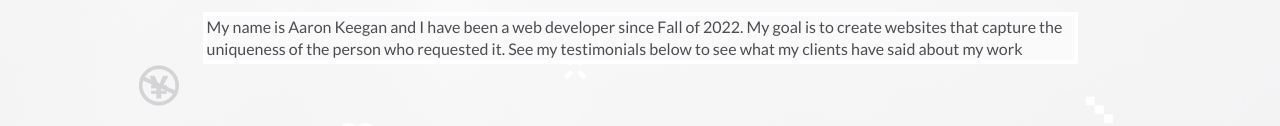
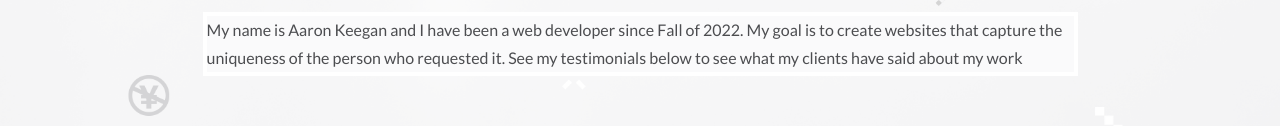
Before and after one commit to AKeeganDev/Capstone_1, a website: page index.html in a window 1280 px wide. Shown: the part 528-654 px from the top of the page. Drawn offline with Linux system fonts and the light colour scheme; a web font is replaced by a local one.

Commit message:
Fix line height for textarea in .welcome

```diff
--- a/css/style.scss
+++ b/css/style.scss
@@ -230,7 +230,7 @@ body {
       max-width: 875px;
       font-family: $lato;
       color: $lightgrey;
-      line-height: 22px;
+      line-height: 28px;
     }
   }
 }
```
Also changed, not shown: css/style.css.
